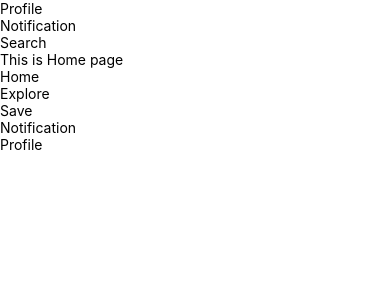
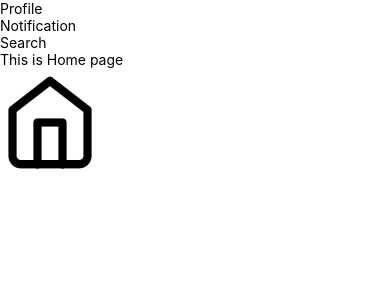
Before and after one commit to amirsadriofficial/News-App, a React Native app: screen / in a window 390 px wide. Shown: the top 300 px of the page. Built offline with nearby package versions, Linux system fonts and the light colour scheme.

Commit message:
Try to debug project

```diff
--- a/package.json
+++ b/package.json
@@ -21,6 +21,7 @@
     "@tsconfig/react-native": "^2.0.2",
     "@types/jest": "^26.0.23",
     "@types/react-native": "^0.69.3",
+    "@types/react-native-vector-icons": "^6.4.11",
     "@types/react-test-renderer": "^18.0.0",
     "@typescript-eslint/eslint-plugin": "^5.29.0",
     "@typescript-eslint/parser": "^5.29.0",
--- a/src/containers/footer/Footer.tsx
+++ b/src/containers/footer/Footer.tsx
@@ -3,17 +3,21 @@
  */
 
 import React from 'react';
-import {Text, SafeAreaView} from 'react-native';
+// import {Text} from 'react-native';
+import Icon from 'react-native-vector-icons/Feather';
 
 const Footer = () => {
+  // const Home = <Icon name="home" size={30} color="#900" />;
+
   return (
-    <SafeAreaView>
-      <Text>Home</Text>
-      <Text>Explore</Text>
+    <>
+      {/* <Text>Home</Text> */}
+      <Icon name="home" size={100} color="#000" />
+      {/* <Text>Explore</Text>
       <Text>Save</Text>
       <Text>Notification</Text>
-      <Text>Profile</Text>
-    </SafeAreaView>
+      <Text>Profile</Text> */}
+    </>
   );
 };
 
```
Also changed, not shown: 2 other files (tests, documents, lock files or other folders).
